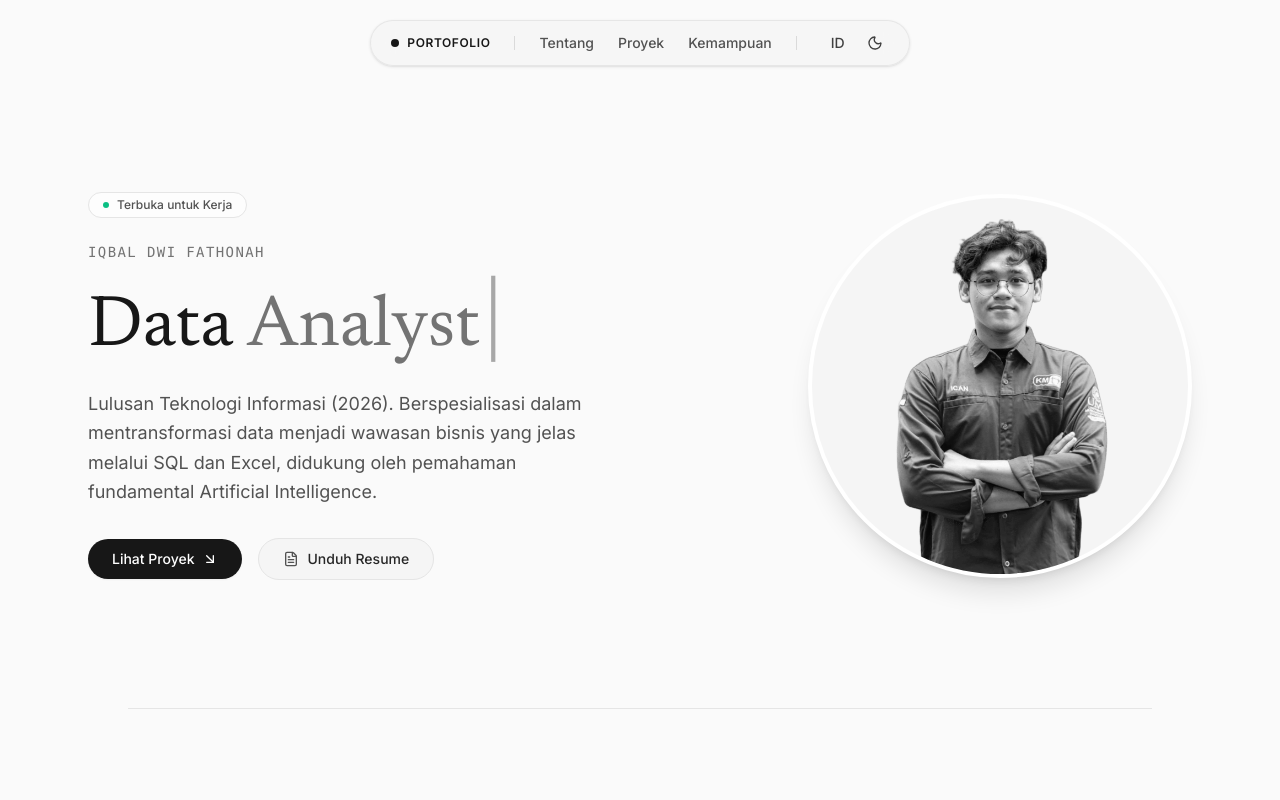
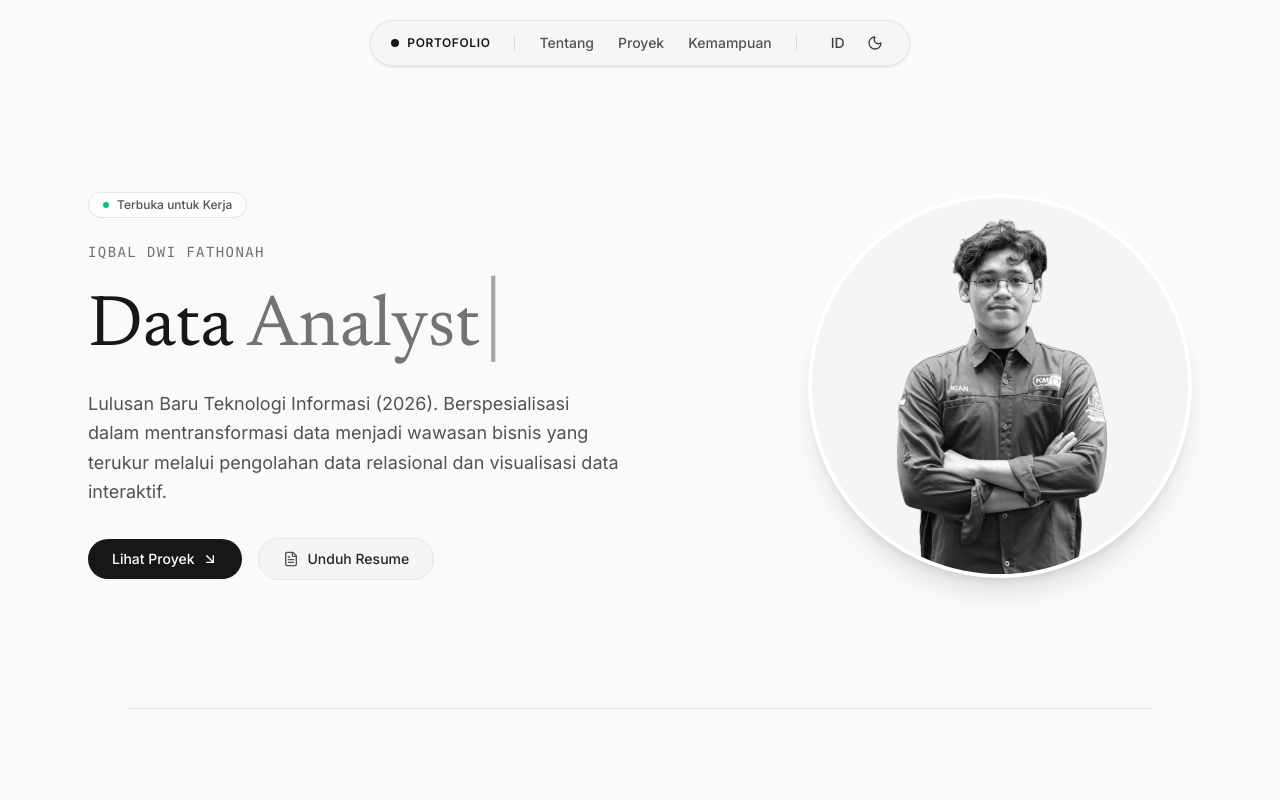
Before and after one commit to qivoradev/portofoliobyiqbal, a React (Vite) app: page / in a window 1280 px wide. Shown: the top 800 px of the page. Built offline with nearby package versions, Linux system fonts and the light colour scheme; a web font is replaced by a local one.

Commit message:
content(hero): update professional summary with new refined tagline

```diff
--- a/src/App.jsx
+++ b/src/App.jsx
@@ -96,9 +96,9 @@ const content = {
       heading: 'Data Analyst',
       role: 'Data Analyst',
       subheadline:
-        'Lulusan Teknologi Informasi (2026). Berspesialisasi dalam mentransformasi data menjadi wawasan bisnis yang jelas melalui SQL dan Excel, didukung oleh pemahaman fundamental Artificial Intelligence.',
+        'Lulusan Baru Teknologi Informasi (2026). Berspesialisasi dalam mentransformasi data menjadi wawasan bisnis yang terukur melalui pengolahan data relasional dan visualisasi data interaktif.',
       description:
-        'Lulusan Teknologi Informasi (2026). Berspesialisasi dalam mentransformasi data menjadi wawasan bisnis yang jelas melalui SQL dan Excel, didukung oleh pemahaman fundamental Artificial Intelligence.',
+        'Lulusan Baru Teknologi Informasi (2026). Berspesialisasi dalam mentransformasi data menjadi wawasan bisnis yang terukur melalui pengolahan data relasional dan visualisasi data interaktif.',
       viewProjects: 'Lihat Proyek',
       downloadResume: 'Unduh Resume',
     },
@@ -264,9 +264,9 @@ const content = {
       heading: 'Data Analyst',
       role: 'Data Analyst',
       subheadline:
-        'Information Technology Graduate (2026). Specializing in transforming data into actionable business insights through SQL and Excel, backed by a foundational understanding of Artificial Intelligence.',
+        'Recent Information Technology Graduate (2026). Specializing in transforming data into measurable business insights through relational data processing and interactive data visualization.',
       description:
-        'Information Technology Graduate (2026). Specializing in transforming data into actionable business insights through SQL and Excel, backed by a foundational understanding of Artificial Intelligence.',
+        'Recent Information Technology Graduate (2026). Specializing in transforming data into measurable business insights through relational data processing and interactive data visualization.',
       viewProjects: 'View Projects',
       downloadResume: 'Download Resume',
     },
```
